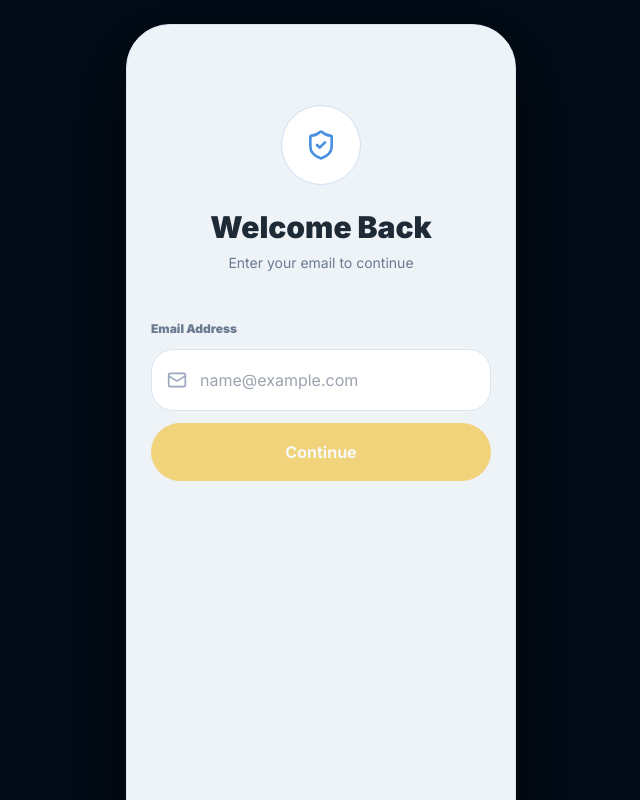
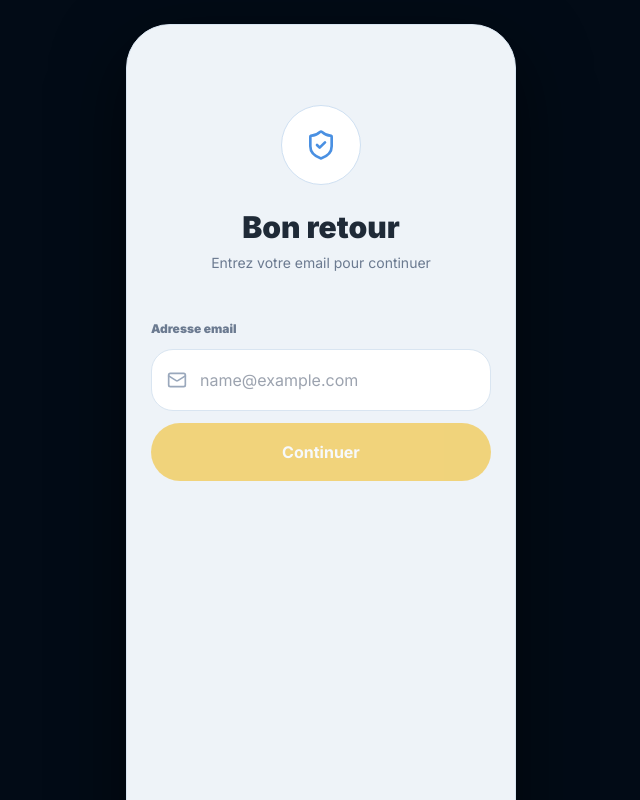
Before and after one commit to Asad3322/Car-app-French, a React (Vite) app: page /auth in a window 1280 px wide. Shown: the whole page, without its empty margins (319-959 px from the left). Built offline with nearby package versions, Linux system fonts and the light colour scheme.

Commit message:
add onboarding and auth multilingual support

```diff
--- a/src/i18n/en.ts
+++ b/src/i18n/en.ts
@@ -10,12 +10,45 @@ const en = {
     reportIncident: "Report an Incident",
     registerVehicle: "Register Vehicle",
     contactSupport: "Contact Support Team",
+
+    description:
+      "Report incidents and keep your vehicle safe with a simple and smart experience.",
+
+    needHelp: "Need help?",
   },
 
   auth: {
     sendVerification: "Send Verification",
     resendVerification: "Resend Verification",
     goToSignIn: "Go to Sign In",
+
+    verifyPhone: "Verify Your Phone",
+    verifyEmail: "Verify Your Email",
+    welcomeBack: "Welcome Back",
+
+    claimVehicleText:
+      "Enter your phone number to claim your vehicle",
+
+    ownerEmailText:
+      "Enter your email to create your owner account",
+
+    continueEmailText:
+      "Enter your email to continue",
+
+    phoneNumber: "Phone Number",
+    emailAddress: "Email Address",
+
+    continue: "Continue",
+    sending: "Sending...",
+
+    phoneRequired: "Phone number is required",
+    emailRequired: "Email is required",
+
+    vehicleMissing:
+      "Vehicle ID missing. Please register vehicle again.",
+
+    failedVerification:
+      "Failed to send verification link",
   },
 
   vehicles: {
--- a/src/i18n/fr.ts
+++ b/src/i18n/fr.ts
@@ -10,12 +10,45 @@ const fr = {
     reportIncident: "Signaler un incident",
     registerVehicle: "Enregistrer un véhicule",
     contactSupport: "Contacter le support",
+
+    description:
+      "Signalez les incidents et protégez votre véhicule avec une expérience simple et intelligente.",
+
+    needHelp: "Besoin d'aide ?",
   },
 
   auth: {
     sendVerification: "Envoyer la vérification",
     resendVerification: "Renvoyer la vérification",
     goToSignIn: "Aller à la connexion",
+
+    verifyPhone: "Vérifiez votre téléphone",
+    verifyEmail: "Vérifiez votre email",
+    welcomeBack: "Bon retour",
+
+    claimVehicleText:
+      "Entrez votre numéro de téléphone pour réclamer votre véhicule",
+
+    ownerEmailText:
+      "Entrez votre email pour créer votre compte propriétaire",
+
+    continueEmailText:
+      "Entrez votre email pour continuer",
+
+    phoneNumber: "Numéro de téléphone",
+    emailAddress: "Adresse email",
+
+    continue: "Continuer",
+    sending: "Envoi...",
+
+    phoneRequired: "Le numéro de téléphone est requis",
+    emailRequired: "L'email est requis",
+
+    vehicleMissing:
+      "ID du véhicule manquant. Veuillez enregistrer le véhicule à nouveau.",
+
+    failedVerification:
+      "Échec de l'envoi du lien de vérification",
   },
 
   vehicles: {
--- a/src/pages/Auth.tsx
+++ b/src/pages/Auth.tsx
@@ -1,11 +1,13 @@
 import { useMemo, useState } from 'react';
 import { useLocation, useNavigate } from 'react-router-dom';
 import { ShieldCheck, Mail, Phone } from 'lucide-react';
+import { useTranslation } from 'react-i18next';
 import { sendVerification } from '../services/authService';
 
 const Auth = () => {
   const navigate = useNavigate();
   const location = useLocation();
+  const { t } = useTranslation();
 
   const params = new URLSearchParams(location.search);
 
@@ -39,7 +41,11 @@ const Auth = () => {
     const trimmedContact = contact.trim();
 
     if (!trimmedContact) {
-      setError(isOwner ? 'Phone number is required' : 'Email is required');
+      setError(
+        isOwner
+          ? t('auth.phoneRequired')
+          : t('auth.emailRequired')
+      );
       return;
     }
 
@@ -50,7 +56,7 @@ const Auth = () => {
       // ================= OWNER PHONE FLOW =================
       if (isOwner) {
         if (!vehicleId) {
-          throw new Error('Vehicle ID missing. Please register vehicle again.');
+          throw new Error(t('auth.vehicleMissing'));
         }
 
         localStorage.removeItem('pendingEmail');
@@ -100,7 +106,10 @@ const Auth = () => {
       navigate('/verify?role=reporter');
     } catch (err: any) {
       console.error('Auth verification error:', err);
-      setError(err?.message || 'Failed to send verification link');
+
+      setError(
+        err?.message || t('auth.failedVerification')
+      );
     } finally {
       setIsSending(false);
     }
@@ -116,24 +125,26 @@ const Auth = () => {
 
           <h1 className="text-3xl font-black text-[#1F2A37]">
             {isOwner
-              ? 'Verify Your Phone'
+              ? t('auth.verifyPhone')
               : isOwnerEmailStep
-              ? 'Verify Your Email'
-              : 'Welcome Back'}
+              ? t('auth.verifyEmail')
+              : t('auth.welcomeBack')}
           </h1>
 
           <p className="mt-2 text-sm text-[#6B7A90]">
             {isOwner
-              ? 'Enter your phone number to claim your vehicle'
+              ? t('auth.claimVehicleText')
               : isOwnerEmailStep
-              ? 'Enter your email to create your owner account'
-              : 'Enter your email to continue'}
+              ? t('auth.ownerEmailText')
+              : t('auth.continueEmailText')}
           </p>
         </div>
 
         <form onSubmit={handleVerify} className="flex flex-1 flex-col">
           <label className="mb-3 text-xs font-black text-[#6B7A90]">
-            {isOwner ? 'Phone Number' : 'Email Address'}
+            {isOwner
+              ? t('auth.phoneNumber')
+              : t('auth.emailAddress')}
           </label>
 
           <div className="relative mb-3">
@@ -143,24 +154,33 @@ const Auth = () => {
 
             <input
               type={isOwner ? 'tel' : 'email'}
-              placeholder={isOwner ? '+33678333292' : 'name@example.com'}
+              placeholder={
+                isOwner ? '+33678333292' : 'name@example.com'
+              }
               value={contact}
               onChange={(e) => {
                 setContact(e.target.value);
+
                 if (error) setError('');
               }}
               className="h-[62px] w-full rounded-[22px] border border-[#D9E5F1] bg-white pl-12 pr-4 outline-none focus:border-[#4A90E2]"
             />
           </div>
 
-          {error && <p className="mb-4 text-sm text-red-500">{error}</p>}
+          {error && (
+            <p className="mb-4 text-sm text-red-500">
+              {error}
+            </p>
+          )}
 
           <button
             type="submit"
             disabled={!contact.trim() || isSending}
             className="mt-auto h-[58px] w-full rounded-full bg-[#F4B400] font-bold text-white disabled:cursor-not-allowed disabled:opacity-50"
           >
-            {isSending ? 'Sending...' : 'Continue'}
+            {isSending
+              ? t('auth.sending')
+              : t('auth.continue')}
           </button>
         </form>
       </div>
--- a/src/pages/Onboarding.tsx
+++ b/src/pages/Onboarding.tsx
@@ -1,7 +1,10 @@
 import { Link } from "react-router-dom";
+import { useTranslation } from "react-i18next";
 import { MdOutlineDirectionsCarFilled } from "react-icons/md";
 
 const Onboarding = () => {
+  const { t } = useTranslation();
+
   const startOwnerOnboarding = () => {
     localStorage.removeItem("token");
     localStorage.removeItem("user");
@@ -31,12 +34,11 @@ const Onboarding = () => {
 
           <div className="text-center">
             <h1 className="text-[42px] font-black tracking-tight text-[#12304D]">
-              CARAPP
+              {t("common.appName")}
             </h1>
 
             <p className="mt-4 text-[15px] leading-7 text-[#6B7A90] max-w-[280px] mx-auto">
-              Report incidents and keep your vehicle safe with a simple and
-              smart experience.
+              {t("onboarding.description")}
             </p>
           </div>
 
@@ -47,7 +49,7 @@ const Onboarding = () => {
               to="/app/reports"
               className="flex h-[60px] items-center justify-center rounded-[22px] bg-[#F4B400] text-[16px] font-black text-white shadow-[0_12px_25px_rgba(244,180,0,0.25)] border-b-[5px] border-[#D99800] transition-all duration-300 hover:-translate-y-0.5"
             >
-              Report Incident
+              {t("onboarding.reportIncident")}
             </Link>
 
             <Link
@@ -55,12 +57,12 @@ const Onboarding = () => {
               onClick={startOwnerOnboarding}
               className="flex h-[60px] items-center justify-center rounded-[22px] bg-gradient-to-r from-[#5BA3F0] to-[#4A90E2] text-[16px] font-black text-white shadow-[0_12px_25px_rgba(74,144,226,0.25)] transition-all duration-300 hover:-translate-y-0.5"
             >
-              Register Vehicle
+              {t("onboarding.registerVehicle")}
             </Link>
           </div>
 
           <div className="mt-6 text-center text-[12px] font-semibold text-[#9AA8BC]">
-            Need help? Contact Support
+            {t("onboarding.needHelp")} {t("onboarding.contactSupport")}
           </div>
         </div>
       </div>
```
